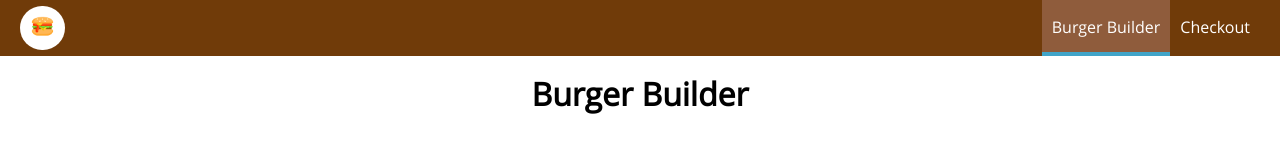
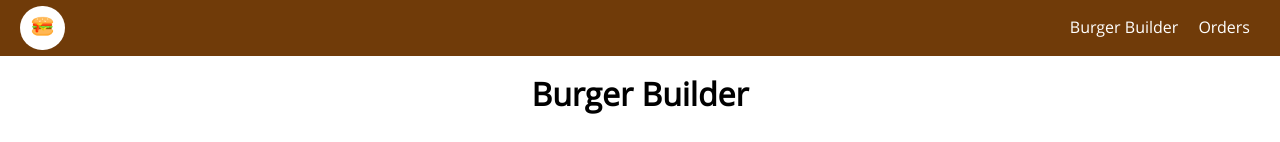
Before and after one commit to tremuradaniel/burger_app, a React (Create React App) app: page /checkout in a window 1280 px wide. Shown: the top 142 px of the page. Built offline with nearby package versions, Linux system fonts and the light colour scheme; no server answers.

Commit message:
Implementing Navigation Links

```diff
--- a/src/components/Navigation/NavigationItems/NavigationItem/NavigationItem.js
+++ b/src/components/Navigation/NavigationItems/NavigationItem/NavigationItem.js
@@ -1,13 +1,16 @@
 import React from 'react';
+import { NavLink } from 'react-router-dom';
 
 import classes from './NavigationItem.module.css';
 
 const navigationItem = (props) => {
     return (
     <li className={classes.NavigationItem}>
-        <a href={props.link}
-            className={props.active ? classes.active : null}
-        >{props.children}</a>
+        <NavLink to={props.link} exact
+         activeClassName={classes.active}
+        >
+            {props.children}
+        </NavLink>
     </li>
 )};
 
--- a/src/components/Navigation/NavigationItems/NavigationItems.js
+++ b/src/components/Navigation/NavigationItems/NavigationItems.js
@@ -6,8 +6,8 @@
 
 const navigationItems = () => (
     <ul className={classes.NavigationItems}>
-        <NavigationItem link="/" active>Burger Builder</NavigationItem>
-        <NavigationItem link="/s">Checkout</NavigationItem>
+        <NavigationItem link="/">Burger Builder</NavigationItem>
+        <NavigationItem link="/orders">Orders</NavigationItem>
     </ul>
 );
 
```
